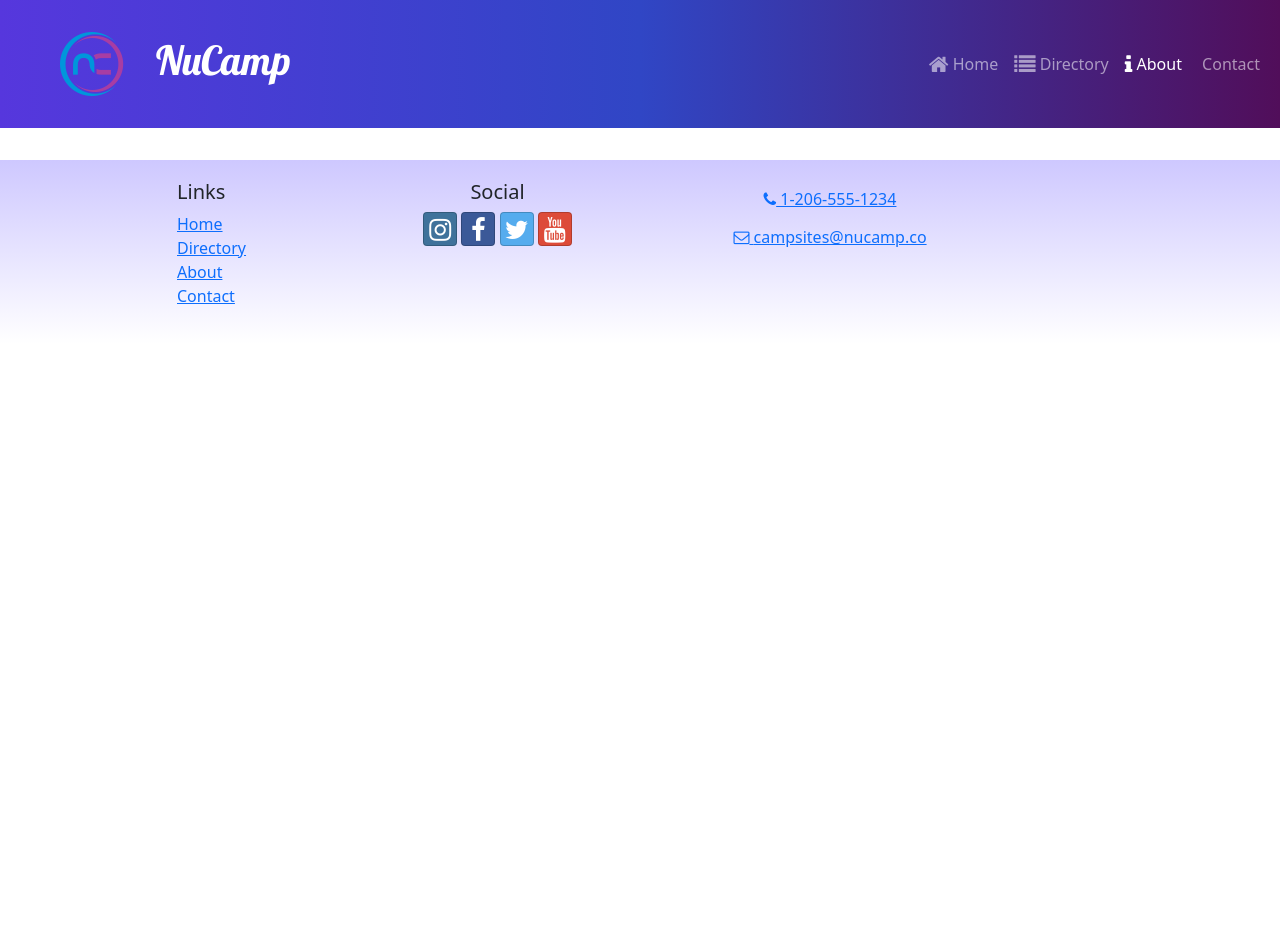
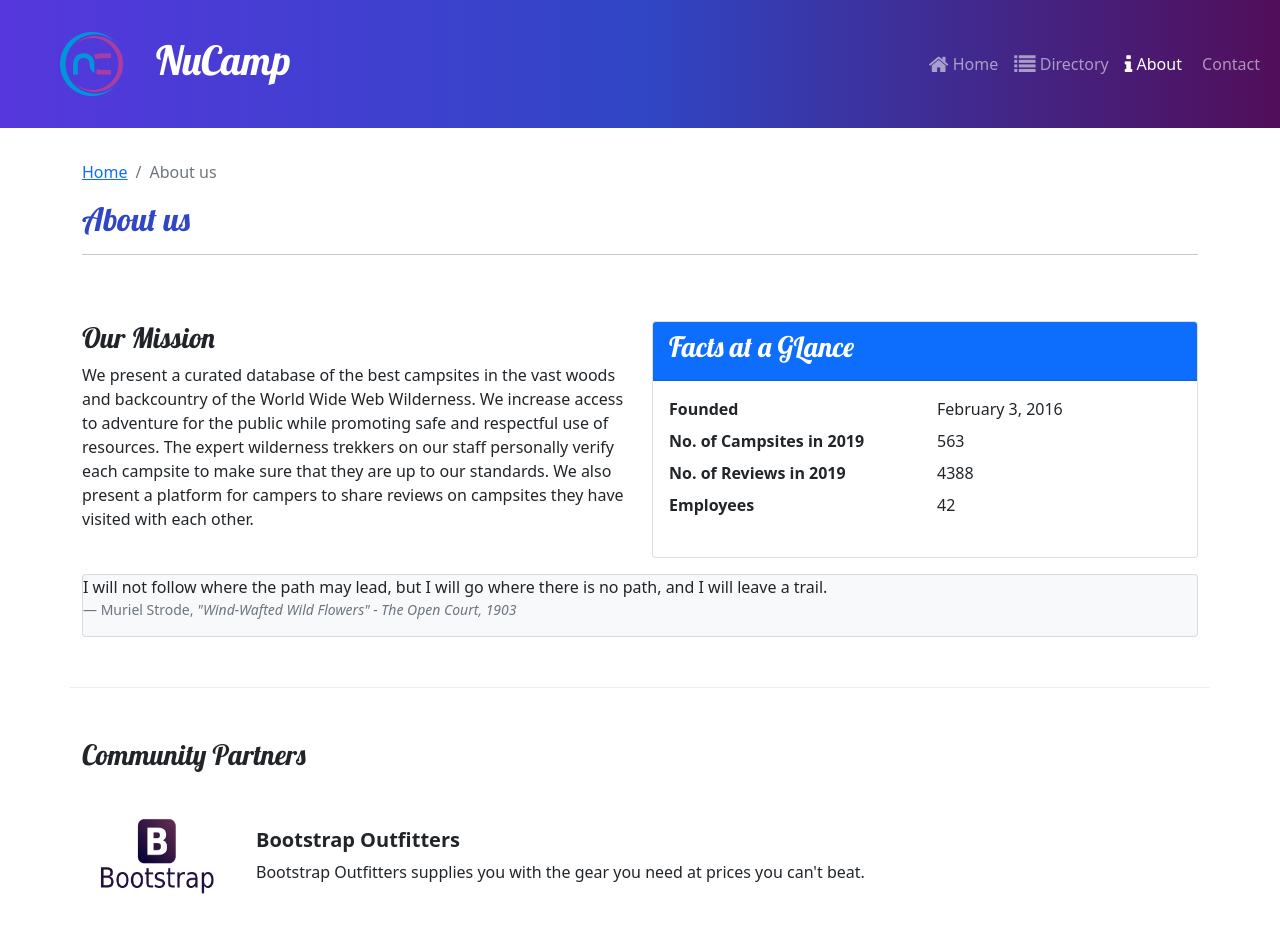
Before and after one commit to j-chaney3/nc-react, a React (Create React App) app in the folder nucampsite/: page /about in a window 1280 px wide. Shown: the top 952 px of the page. Before the commit the page ends 800 px from the top, so only its background shows below. Built offline with nearby package versions, Linux system fonts and the light colour scheme.

Commit message:
About us and partners page

```diff
--- a/nucampsite/src/App.js
+++ b/nucampsite/src/App.js
@@ -6,6 +6,7 @@
 import './App.css';
 import CampsitesDirectoryPage from './pages/CampsitesDirectoryPage';
 import CampsiteDetailPage from './pages/CampsiteDetailPage';
+import AboutPage from './pages/AboutPage';
 
 function App() {
 	return (
@@ -16,6 +17,7 @@
 				<Route path="contact" element={<ContactPage />} />
 				<Route path="directory" element={<CampsitesDirectoryPage />} />
 				<Route path="directory/:campsiteId" element={<CampsiteDetailPage />} />
+				<Route path="about" element={<AboutPage />} />
 			</Routes>
 			<Footer />
 		</div>
--- a/nucampsite/src/features/display/DisplayList.js
+++ b/nucampsite/src/features/display/DisplayList.js
@@ -2,9 +2,10 @@
 import DisplayCard from './DisplayCard';
 import { selectFeaturedCampsite } from '../campsites/campsitesSlice';
 import { selectFeaturedPromotion } from '../promotions/promotionsSlice';
+import { selectFeaturedPartner } from '../partners/partnersSlice';
 
 const DisplayList = () => {
-	const items = [selectFeaturedCampsite(), selectFeaturedPromotion()];
+	const items = [selectFeaturedCampsite(), selectFeaturedPromotion(), selectFeaturedPartner()];
 
 	return (
 		<Row>
--- /dev/null
+++ b/nucampsite/src/features/partners/Partner.js
@@ -0,0 +1,18 @@
+const Partner = ({ partner }) => {
+	if (partner) {
+		const { image, name, description } = partner;
+		return (
+			<>
+				<img src={image} alt={name} style={{ width: '150px' }} />
+				<div className="m-4">
+					<h5 className="fw-bold">{name}</h5>
+					{description}
+				</div>
+			</>
+		);
+	}
+
+	return null;
+};
+
+export default Partner;
--- /dev/null
+++ b/nucampsite/src/features/partners/PartnersList.js
@@ -0,0 +1,19 @@
+import { Col } from 'reactstrap';
+import Partner from './Partner';
+import { selectAllPartners } from './partnersSlice';
+
+const PartnersList = () => {
+	const partners = selectAllPartners();
+
+	return (
+		<Col className="mt-4">
+			{partners.map((partner) => (
+				<div className="d-flex mb-5" key={partners.id}>
+					<Partner partner={partner} />
+				</div>
+			))}
+		</Col>
+	);
+};
+
+export default PartnersList;
--- /dev/null
+++ b/nucampsite/src/features/partners/partnersSlice.js
@@ -0,0 +1,9 @@
+import {PARTNERS} from '../../../src/app/shared/PARTNERS';
+
+export const selectAllPartners = () => {
+    return PARTNERS;
+}
+
+export const selectFeaturedPartner = () => {
+    return PARTNERS.find((partner) => partner.featured);
+}
--- /dev/null
+++ b/nucampsite/src/pages/AboutPage.js
@@ -0,0 +1,74 @@
+import { Col, Row, Container, Card, CardBody, CardHeader } from 'reactstrap';
+import SubHeader from '../components/SubHeader';
+import PartnerList from '../../src/features/partners/PartnersList';
+
+const AboutPage = () => {
+	return (
+		<Container>
+			<SubHeader current="About us" />
+			<Row className="row-content">
+				<Col sm="6">
+					<h3>Our Mission</h3>
+					<p>
+						We present a curated database of the best campsites in
+						the vast woods and backcountry of the World Wide Web
+						Wilderness. We increase access to adventure for the
+						public while promoting safe and respectful use of
+						resources. The expert wilderness trekkers on our staff
+						personally verify each campsite to make sure that they
+						are up to our standards. We also present a platform for
+						campers to share reviews on campsites they have visited
+						with each other.
+					</p>
+				</Col>
+				<Col sm="6">
+					<Card>
+						<CardHeader className='bg-primary text-white'>
+							<h3>Facts at a GLance</h3>
+						</CardHeader>
+						<CardBody>
+							<dl className="row">
+								<dt className="col-6">Founded</dt>
+								<dd className="col-6">February 3, 2016</dd>
+								<dt className="col-6">
+									No. of Campsites in 2019
+								</dt>
+								<dd className="col-6">563</dd>
+								<dt className="col-6">
+									No. of Reviews in 2019
+								</dt>
+								<dd className="col-6">4388</dd>
+								<dt className="col-6">Employees</dt>
+								<dd className="col-6">42</dd>
+							</dl>
+						</CardBody>
+					</Card>
+				</Col>
+				<Col>
+					<Card className="bg-light mt-3">
+						<p>
+							I will not follow where the path may lead, but I
+							will go where there is no path, and I will leave a
+							trail.
+						</p>
+						<footer className="blockquote-footer">
+							Muriel Strode,{' '}
+							<cite title="Source Title">
+								"Wind-Wafted Wild Flowers" - The Open Court,
+								1903
+							</cite>
+						</footer>
+					</Card>
+				</Col>
+			</Row>
+			<Row className="row-content">
+				<Col xs="12">
+					<h3>Community Partners</h3>
+				</Col>
+                <PartnerList />
+			</Row>
+		</Container>
+	);
+};
+
+export default AboutPage;
```
Also changed, not shown: 1 other file (tests, documents, lock files or other folders).
